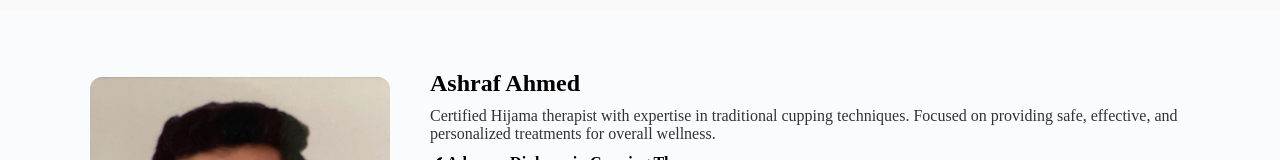
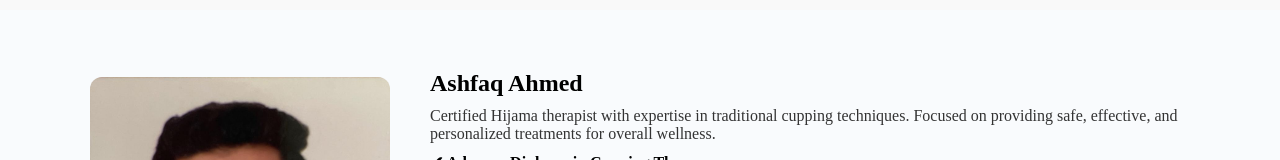
Before and after one commit to AnilMende/Clinic-Appointment-Booking-System-MERN-, a React (Vite) app in the folder frontend/: page / in a window 1280 px wide. Shown: the part 708-868 px from the top of the page. Built offline with nearby package versions, Linux system fonts and the light colour scheme.

Commit message:
fixed therapist section

```diff
--- a/frontend/src/components/TherapistSection/TherapistSection.jsx
+++ b/frontend/src/components/TherapistSection/TherapistSection.jsx
@@ -16,7 +16,7 @@ const TherapistSection = () => {
 
                 <div className="therapist-content">
 
-                    <h2>Ashraf Ahmed</h2>
+                    <h2>Ashfaq Ahmed</h2>
 
                     <p className="bio">
                         Certified Hijama therapist with expertise in traditional cupping
```
